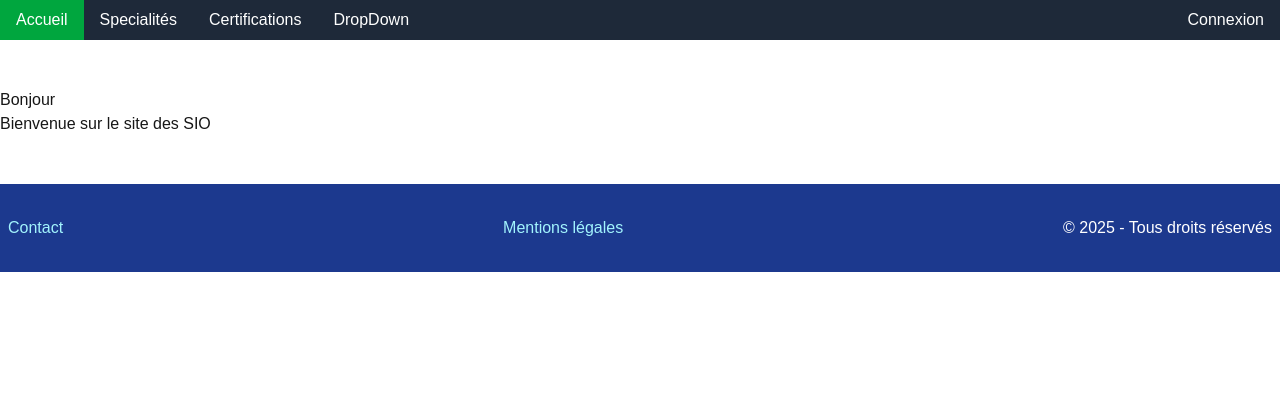
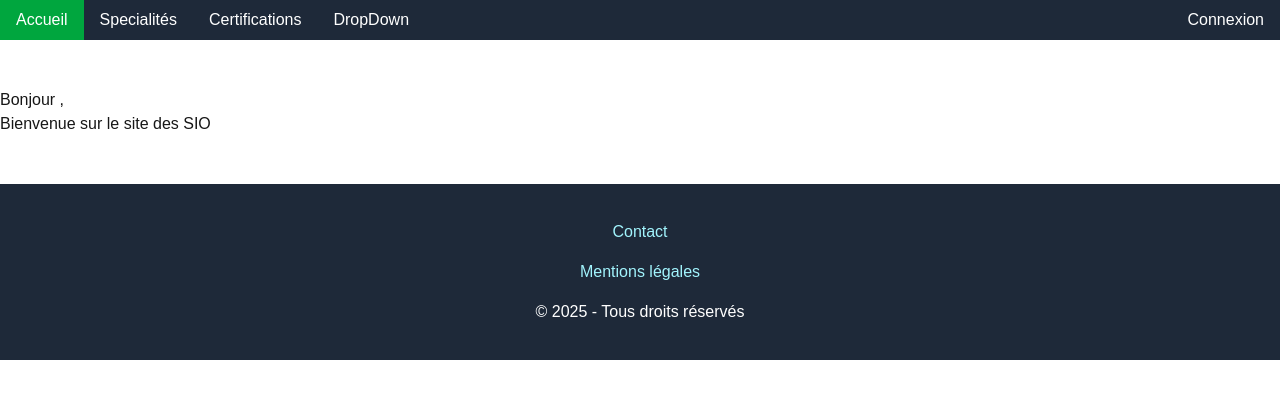
Before and after one commit to KLenesley/ApplicationBTS-SIO, a Next.js app: page / in a window 1280 px wide. Shown: the top 398 px of the page. Built offline with nearby package versions, Linux system fonts and the light colour scheme.

Commit message:
Switch to main repo

```diff
--- a/src/app/headfoot/foot.tsx
+++ b/src/app/headfoot/foot.tsx
@@ -1,7 +1,7 @@
 export default function Foot() {
     return (
-        <footer className="bg-blue-900 text-white text-center py-6">
-            <div className="container mx-auto flex flex-col md:flex-row justify-between items-center space-y-4 md:space-y-0">
+        <footer className="bg-gray-800 text-white text-center relative py-7">
+            <div className="container mx-auto flex flex-col justify-center items-center space-y-4">
                 <p className="p-2 m-0">
                     <a href="/contact" className="hover:none text-cyan-200 transition-colors duration-300 hover:text-cyan-400">Contact</a>
                 </p>
--- a/src/app/headfoot/styles.module.css
+++ /dev/null
@@ -1 +0,0 @@
-/* ...existing code... */
--- a/src/app/page.tsx
+++ b/src/app/page.tsx
@@ -8,7 +8,7 @@ export default function Home() {
   }
   return (
     <div>
-      <h1>Bonjour {user}</h1>
+      <h1>Bonjour {user},</h1>
       <h2>Bienvenue sur le site des SIO</h2>
     </div>
     // <div className="grid grid-rows-[20px_1fr_20px] items-center justify-items-center min-h-screen p-8 pb-20 gap-16 sm:p-20 font-[family-name:var(--font-geist-sans)]">
```
